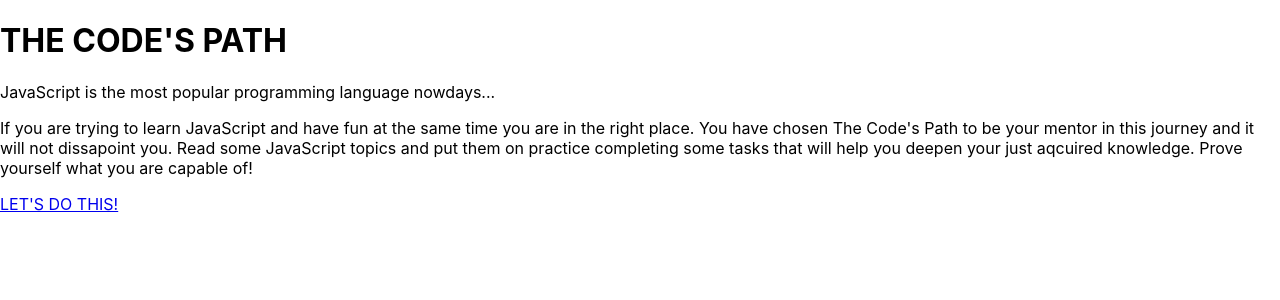
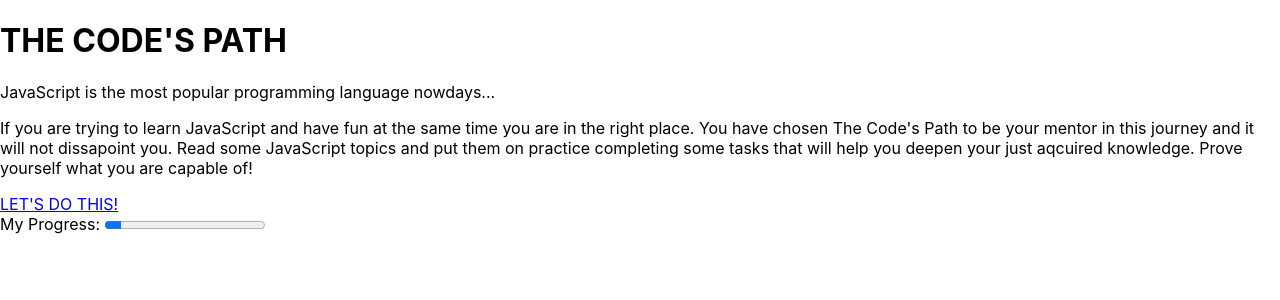
Before and after one commit to helpsdev/the-codes-path, a React (Create React App) app: page / in a window 1280 px wide. Shown: the top 300 px of the page. Built offline with nearby package versions, Linux system fonts and the light colour scheme.

Commit message:
Add MyProgress component. Include MyProgress component in HomePage component

```diff
--- a/src/Components/Challenge/Challenge.js
+++ b/src/Components/Challenge/Challenge.js
@@ -18,7 +18,7 @@ function Challenge() {
                     theme="monokai" width="100%"
                     fontSize={14} onChange={setAceEditorValue}
                 />
-                <section className="console"></section>
+                <section className="console" data-console></section>
             </section>
             <section className="explanation">
                 <p>{currentLesson.explanation}</p>
@@ -27,8 +27,12 @@ function Challenge() {
         </div>
     )
 }
+function createFunction(currentCode) {
+    return new Function(currentCode);
+}
 function runTests(currentCode){
-    console.log(eval(currentCode));
+    const codeArenaConsole = document.querySelector("[data-console]");
+    codeArenaConsole.innerHTML = createFunction(currentCode)();
 }
 function getLessonByLessonId(lessonId) {
     return LessonsArray.find(l => l.id === Number(lessonId));
--- a/src/Components/HomePage/HomePage.js
+++ b/src/Components/HomePage/HomePage.js
@@ -1,5 +1,6 @@
 import './HomePage.css';
 import { Link } from 'react-router-dom';
+import MyProgress from "../../Components/MyProgress/MyProgress";
 
 function HomePage(){
     return(
@@ -15,6 +16,7 @@ function HomePage(){
                 Prove yourself what you are capable of!
             </p>
             <Link to="/lessons">LET'S DO THIS!</Link>
+            <MyProgress name="My Progress" value="10" />
         </div>
     )
 }
--- /dev/null
+++ b/src/Components/MyProgress/MyProgress.js
@@ -0,0 +1,17 @@
+import './MyProgress.css';
+
+function MyProgress(props){
+    const dynamicProgressId = getDynamicId();
+
+    return (
+        <div>
+            <label for={dynamicProgressId}>{props.name}: </label>
+            <progress id={dynamicProgressId} max="100" value={props.value}>{props.value}%</progress>
+        </div>
+    );
+}
+
+function getDynamicId() {
+    return Math.floor(Math.random() * 1000);
+}
+export default MyProgress;
```
Also changed, not shown: src/Components/MyProgress/MyProgress.css (added), 1 other file (tests, documents, lock files or other folders).
